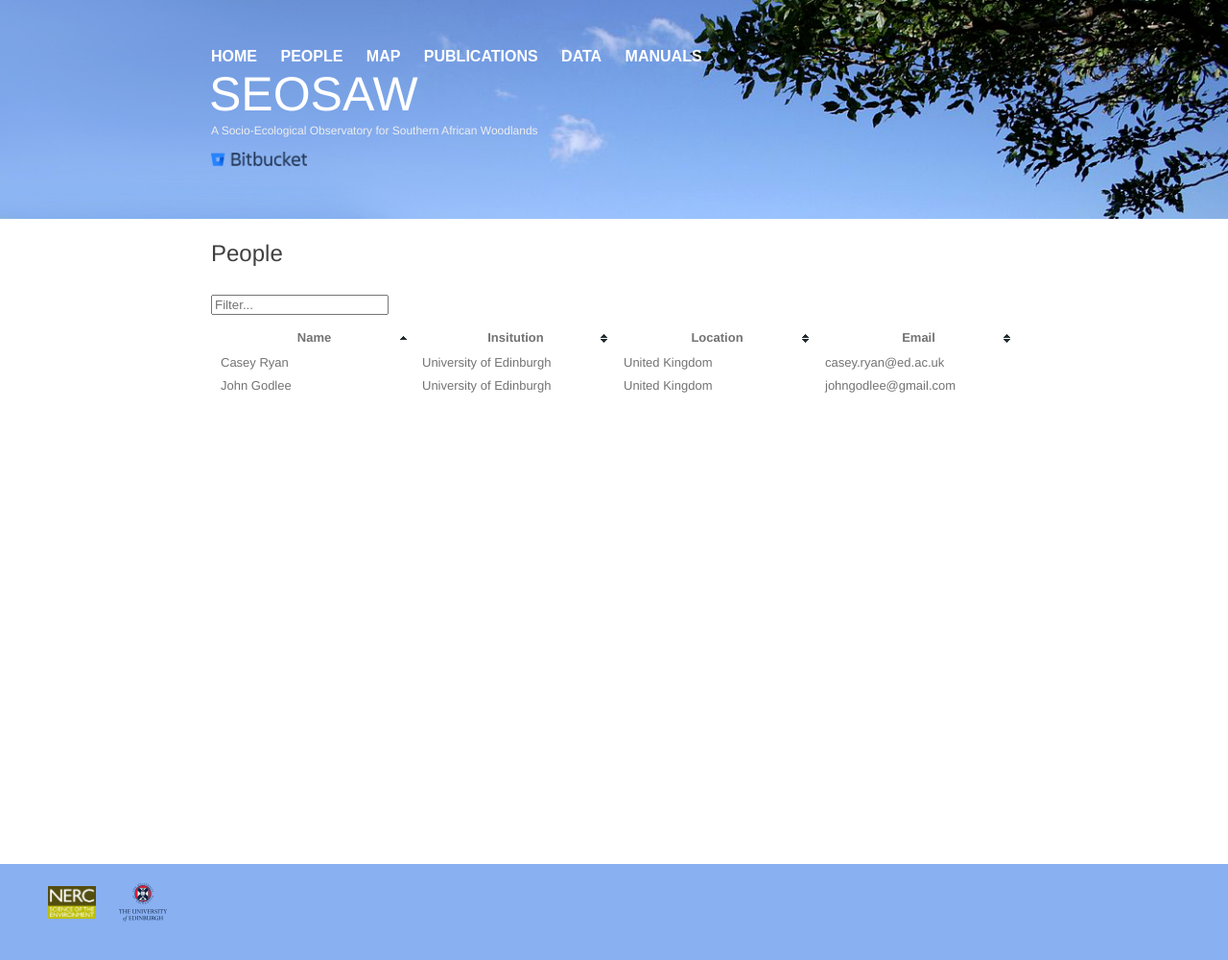
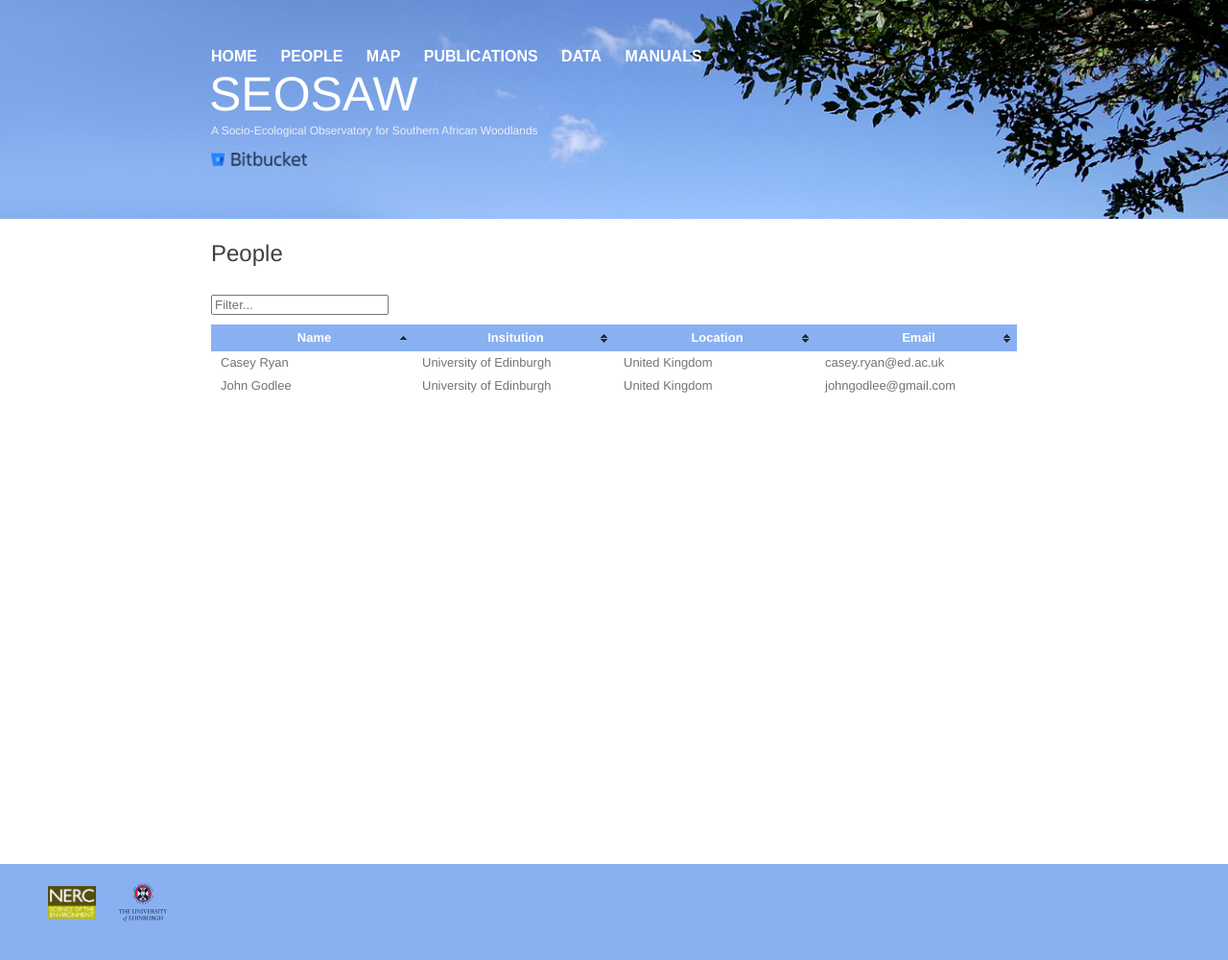
Before and after one commit to seosaw/seosaw.github.io, a Jekyll site: the page built from people.html, in a window 1280 px wide. Shown: the whole page at 96% size. Built offline with Jekyll 4.4.1, drawn with Linux system fonts in a browser that asks for light colours.

Commit message:
Made base hostname

```diff
--- a/_config.yml
+++ b/_config.yml
@@ -4,8 +4,8 @@
 email:
 description: > # this means to ignore newlines until "baseurl:"
   A Socio-Ecological Observatory for Southern African Woodlands
-url: "http://seosaw.github.io" # the base hostname - THIS WILL CHANGE
-baseurl: "/seosaw.bitbucket.io" # the subpath of your site, e.g. /blog/
+url: "seosaw.github.io" # the base hostname - THIS WILL CHANGE
+baseurl: "" # the subpath of your site, e.g. /blog/
 bitbucket_username: miombo
 bitbucket_repo: seosaw
 
--- a/_layouts/default.html
+++ b/_layouts/default.html
@@ -9,11 +9,10 @@
     {% include header.html %}
 
     <br>
-    <div class="page-content">
-      <div class="wrapper">
+
+      <div class="page-content">
         {{ content }}
       </div>
-    </div>
 
     {% include footer.html %}
 
--- a/_layouts/page.html
+++ b/_layouts/page.html
@@ -1,6 +1,7 @@
 ---
 layout: default
 ---
+
 <div class="post">
 
   <header class="post-header">
--- a/_layouts/post.html
+++ b/_layouts/post.html
@@ -1,6 +1,7 @@
 ---
 layout: default
 ---
+
 <div class="post">
   <br>
   <header class="post-header">
--- a/_sass/_base.scss
+++ b/_sass/_base.scss
@@ -22,8 +22,6 @@
     background-color: $background-color;
     -webkit-text-size-adjust: 100%;
 }
-
-
 
 /**
  * Set `margin-bottom` to maintain vertical rhythm
@@ -155,7 +153,7 @@
 /**
  * Wrapper
  */
-.wrapper {
+.page-content {
     min-height: 100%;
     max-width: -webkit-calc(#{$content-width} - (#{$spacing-unit} * 2));
     max-width:         calc(#{$content-width} - (#{$spacing-unit} * 2));
@@ -224,7 +222,7 @@
     line-height: 18px;
     color: #737373;
     background-color: white;
-    height: 100%;
+    height: 100vh;
 }
 
 /**
@@ -232,7 +230,7 @@
  */
 table {
     margin: 10px 0 15px 0;
-		border-collapse: collapse
+    border-collapse: collapse
 }
 
 .people {
@@ -246,6 +244,9 @@
 
 th {
     padding: 5px 10px;
+    background: #89b0f1;
+    font-weight: bold;
+    color: #FFFFFF;
 }
 
 .paper_authors_title {
--- a/bitbucket-pipelines.yml
+++ b/bitbucket-pipelines.yml
@@ -19,4 +19,4 @@
             - bundler --version
             - bundle install
             - bundle exec jekyll build
-            - git push -f https://$githubtoken@github.com/seosaw/seosaw.bitbucket.io.git master
+            - git push -f https://$githubtoken@github.com/seosaw/seosaw.github.io.git master
```
